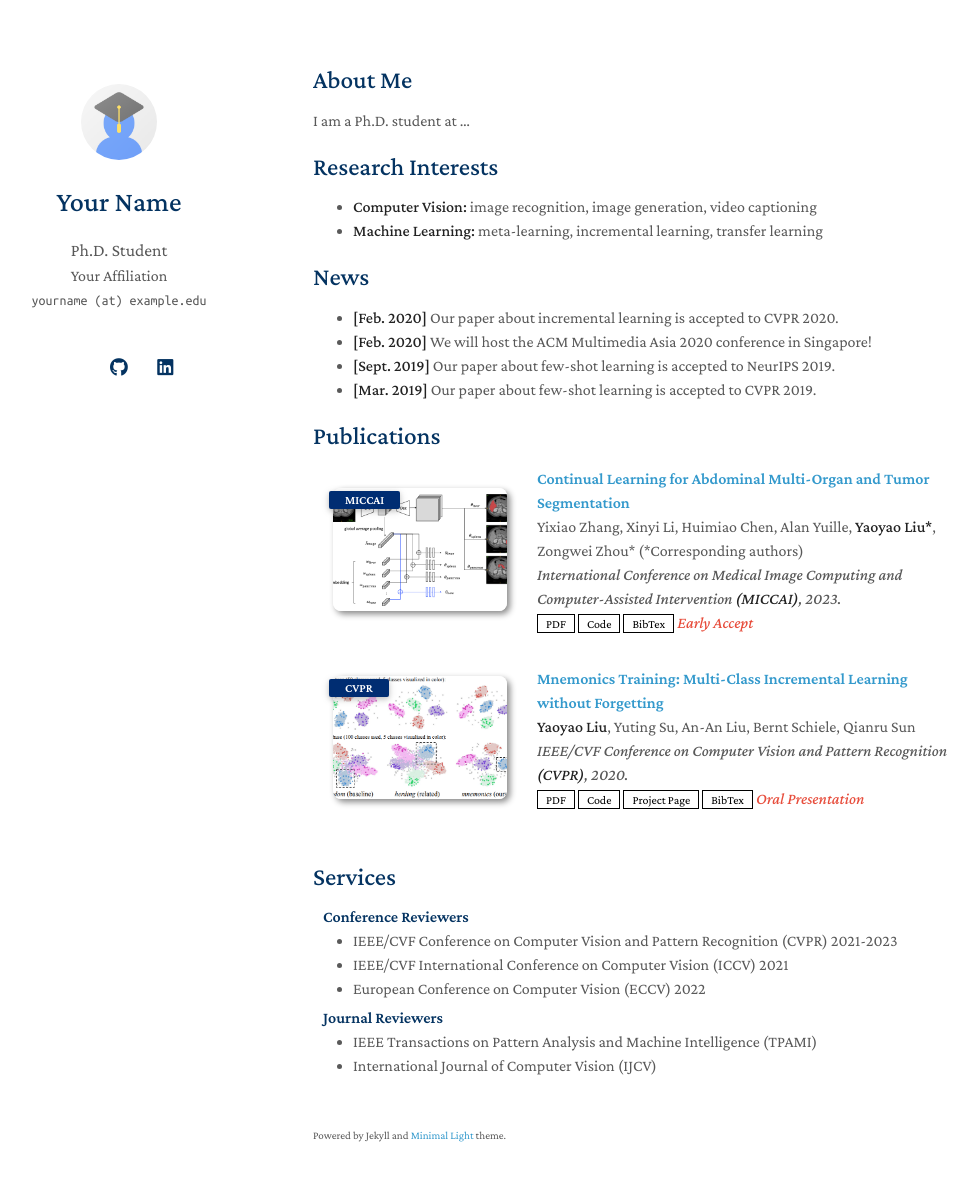
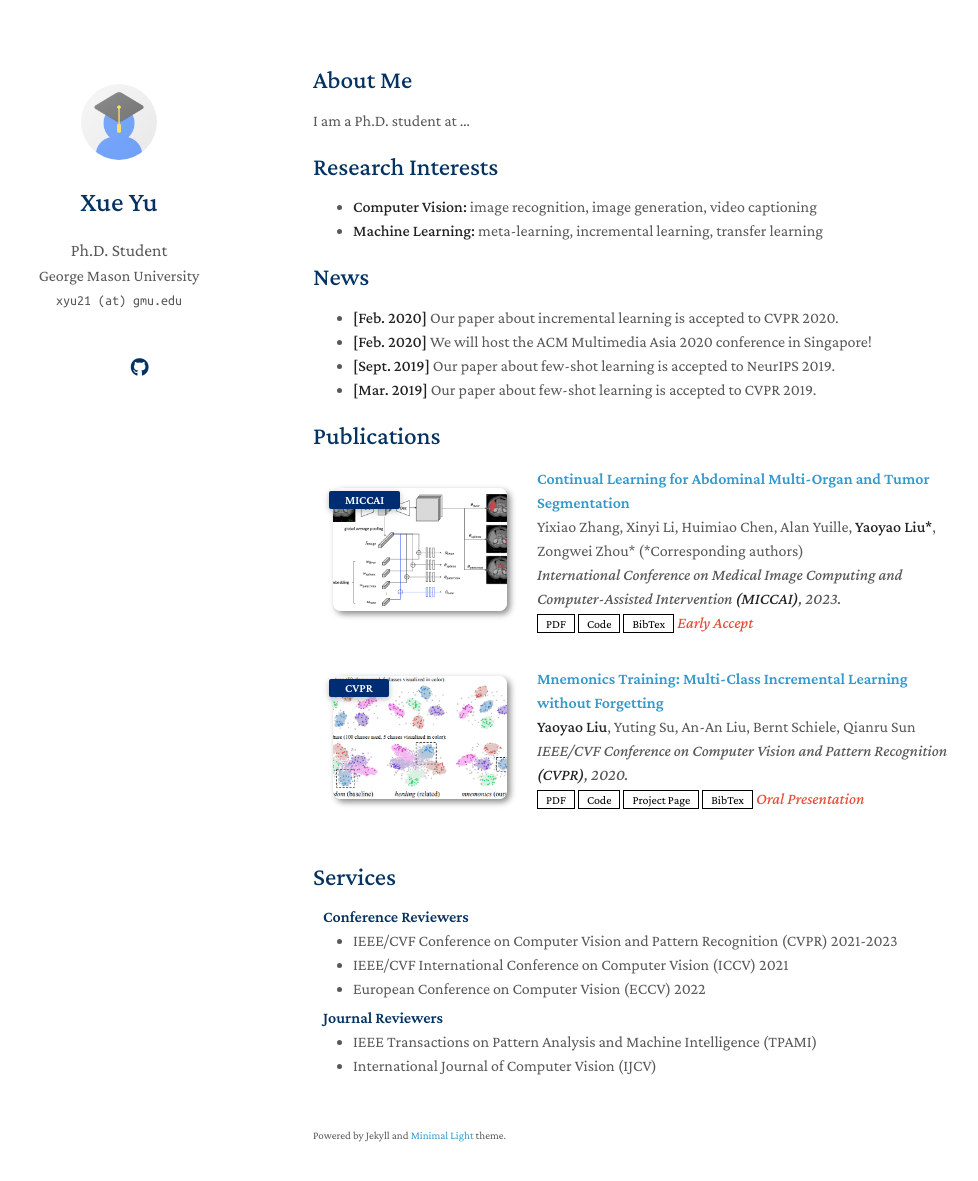
Before and after one commit to KrisYu/krisyu.github.io, a Jekyll site: the page built from index.md, in a window 1280 px wide and 1216 px high. Shown: the top 1181 px of the window, without its empty margins (157-1135 px from the left). Built offline with Jekyll 4.4.1, drawn with Linux system fonts in a browser that asks for light colours; a style sheet for code colours, icons or effects is not loaded; our own code applies the rules of GitHub Pages for plain Markdown files.

Commit message:
Update _config.yml

```diff
--- a/_config.yml
+++ b/_config.yml
@@ -1,8 +1,8 @@
 # Basic Information
-title: Your Name
+title: Xue Yu
 position: Ph.D. Student
-affiliation: Your Affiliation
-email: yourname (at) example.edu
+affiliation: George Mason University
+email: xyu21 (at) gmu.edu
 
 # Search Engine Optimization (SEO)
 # The following information is used to improve the website traffic from search engines, e.g., Google.
@@ -12,11 +12,11 @@ canonical: https://minimal-light-theme.yliu.me/
 
 # Links
 # If you don't need one of them, you may delete the corresponding line.
-google_scholar: https://scholar.google.com/
-cv_link: assets/files/curriculum_vitae.pdf
-github_link: https://github.com/
-linkedin: https://www.linkedin.com/
-twitter: https://twitter.com/
+google_scholar: https://scholar.google.com/citations?user=S0ymYvgAAAAJ&hl=en
+# cv_link: assets/files/curriculum_vitae.pdf
+github_link: https://github.com/KrisYu
+#linkedin: https://www.linkedin.com/
+#twitter: https://twitter.com/
 
 # Images (e.g., your profile picture and your website's favicon)
 # "favicon" and "favicon_dark" are used for the light and dark modes, respectively.
@@ -38,7 +38,7 @@ font: "Serif" # or "Sans Serif"
 
 # Google Analytics ID
 # Please remove this if you don't use Google Analytics
-google_analytics: UA-111540567-4
+# google_analytics: UA-111540567-4
 
 # Use this project as a remote theme for GitHub Pages
 # See the guide here: https://docs.github.com/en/pages/setting-up-a-github-pages-site-with-jekyll/adding-a-theme-to-your-github-pages-site-using-jekyll
```
